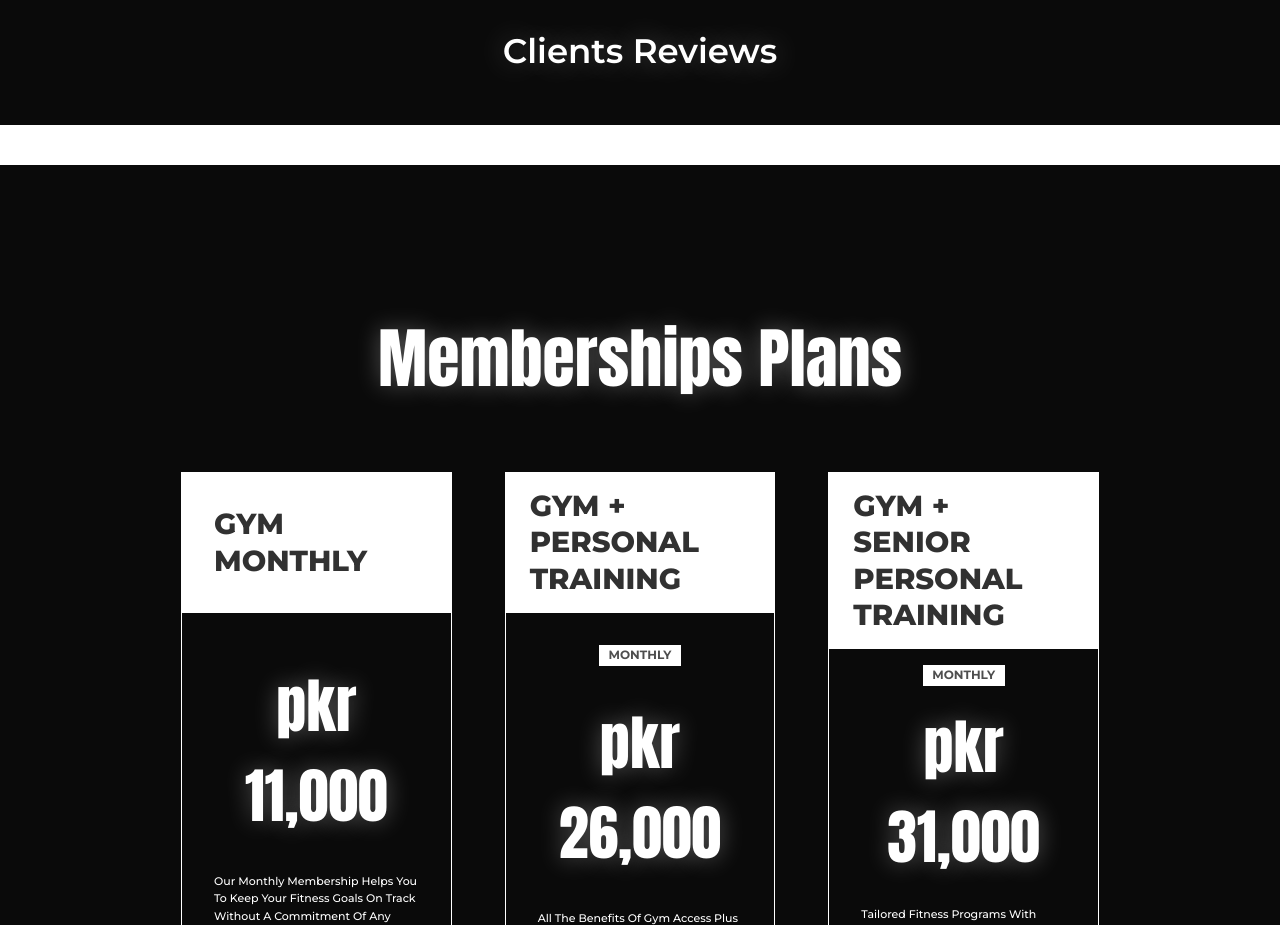
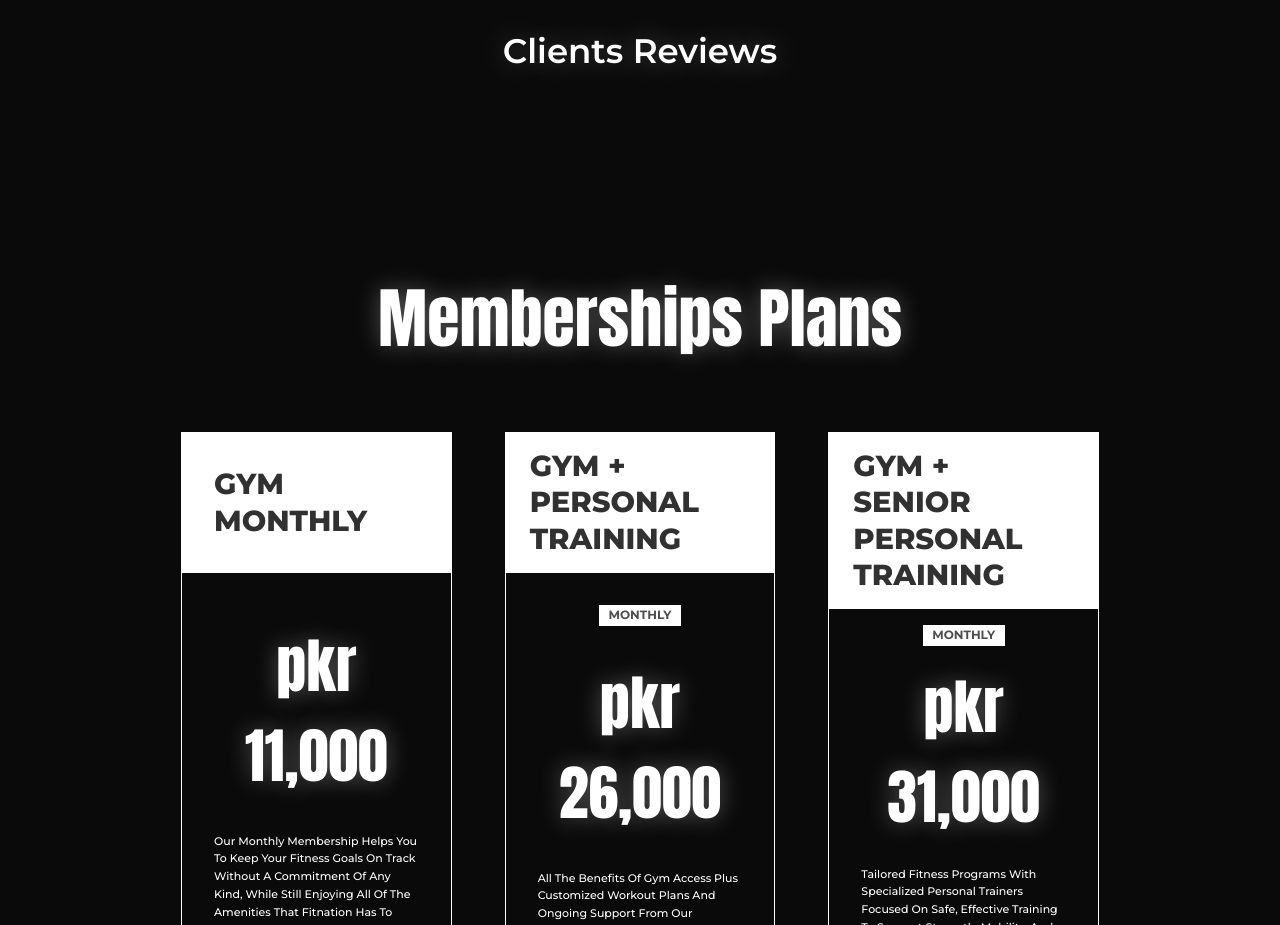
Before and after one commit to ReportforthisMonth/For-20fitnation, a React (Vite) app: page / in a window 1280 px wide. Shown: the part 3760-4685 px from the top of the page. Built offline with nearby package versions, Linux system fonts and the light colour scheme; a web font is replaced by a local one.

Commit message:
Remove empty Clients Reviews section
cgen-308954af3fea43179b771635a6194729

```diff
--- a/client/pages/Index.tsx
+++ b/client/pages/Index.tsx
@@ -188,12 +188,6 @@ export default function Index() {
         </div>
       </section>
 
-      {/* Clients Reviews Section */}
-      <section className="w-full bg-white py-5">
-        <div className="max-w-[1440px] mx-auto px-4 md:px-8 lg:px-12 text-center">
-          {/* Star Rating removed */}
-        </div>
-      </section>
 
       {/* Membership Plans Section */}
       <section className="w-full bg-gym-dark mb-[72px] pt-36 pb-24">
```
